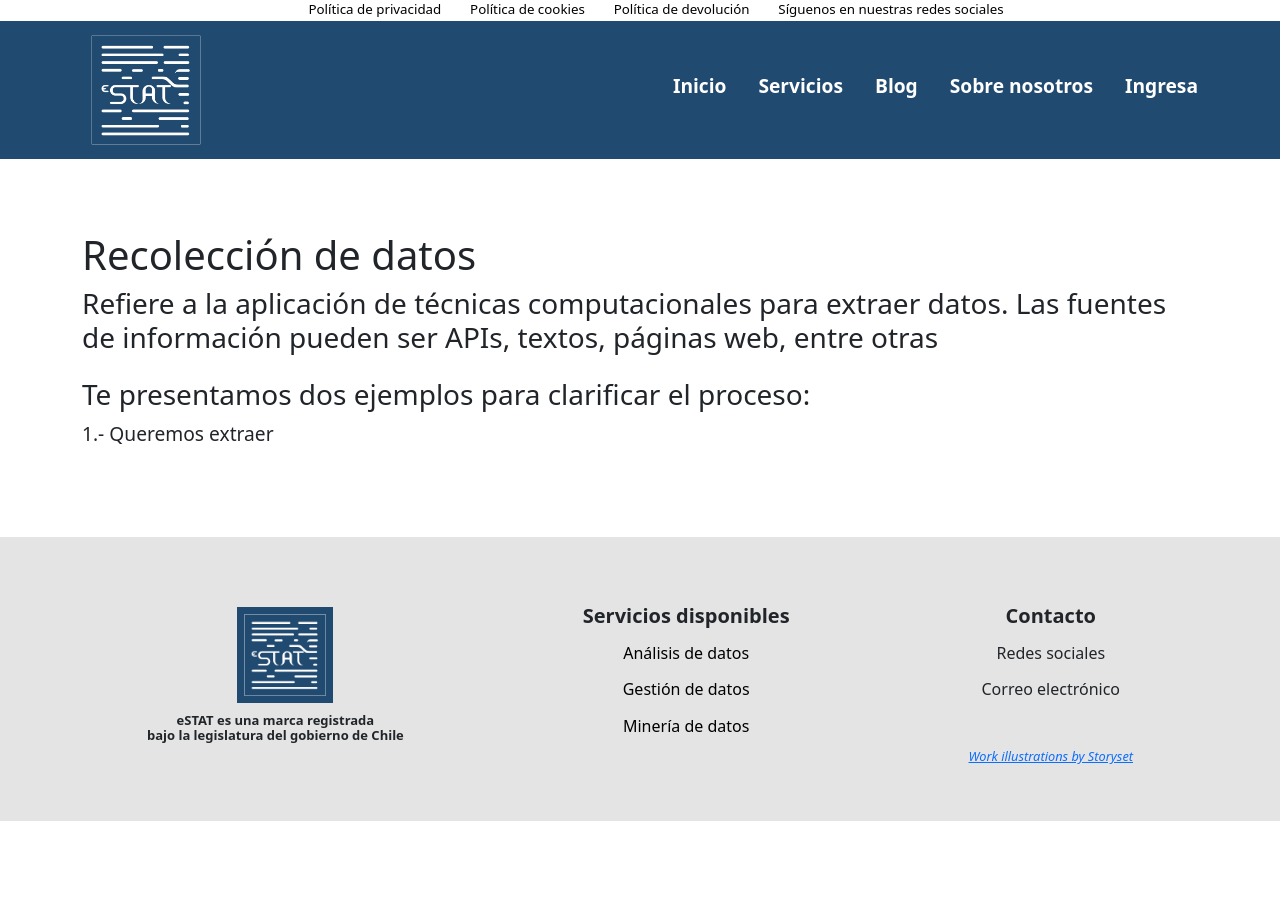
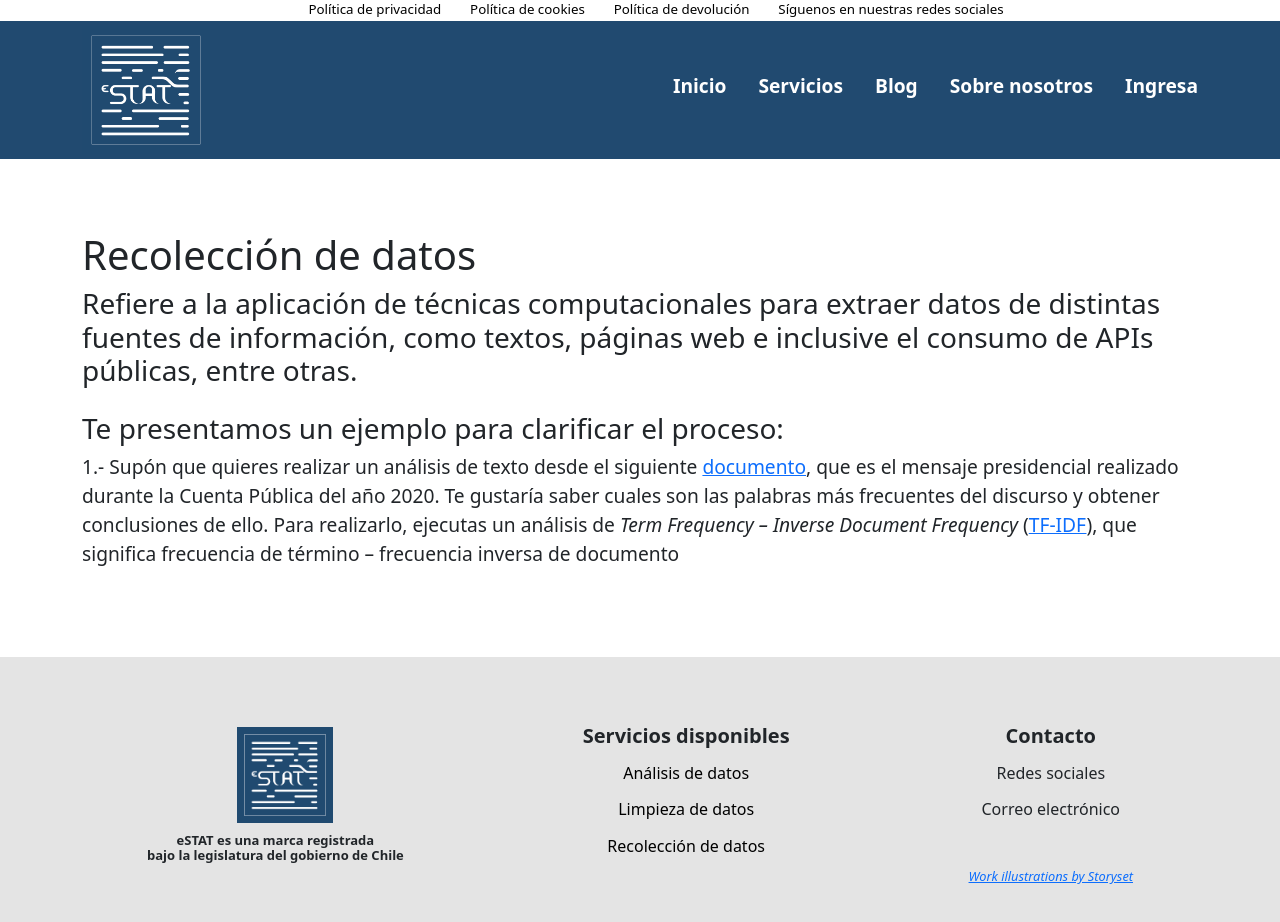
Before and after one commit to MarcoPavez/eSTAT, a React (Create React App) app in the folder client/: page /servicios/recoleccion in a window 1280 px wide. Shown: the top 922 px of the page. Before the commit the page ends 821 px from the top, so only its background shows below. Built offline with nearby package versions, Linux system fonts and the light colour scheme.

Commit message:
Cambios en descripciones de las páginas de cada servicio; cambios visual en footer

```diff
--- a/client/src/components/Footer.jsx
+++ b/client/src/components/Footer.jsx
@@ -1,48 +1,53 @@
-import React from 'react'
-import logo from "../img/logo.jpg"
-import { Link } from 'react-router-dom'
+import React from "react";
+import logo from "../img/logo.jpg";
+import { Link } from "react-router-dom";
 
 function Footer() {
   return (
-
     <div class="fixed-bottom" className="footer">
-
       <div className="resenia">
-
         <Link to="/">
           <img src={logo} alt="Error al cargar el logotipo" />
         </Link>
-        <h6>eSTAT es una marca registrada<br />bajo la legislatura del gobierno de Chile</h6>
-
+        <h6>
+          eSTAT es una marca registrada
+          <br />
+          bajo la legislatura del gobierno de Chile
+        </h6>
       </div>
 
       <div className="productosFooter">
-
         <ul>
           <h5>Servicios disponibles</h5>
-          <li>Análisis de datos</li>
-          <li>Gestión de datos</li>
-          <li>Minería de datos</li>
+          <Link to="/servicios/analisis" style={{textDecoration:"none"}}>
+            <li>Análisis de datos</li>
+          </Link>
+          <Link to="/servicios/limpieza" style={{textDecoration:"none"}}>
+            <li>Limpieza de datos</li>
+          </Link>
+          <Link to="/servicios/recoleccion" style={{textDecoration:"none"}}>
+            <li>Recolección de datos</li>
+          </Link>
         </ul>
-
       </div>
 
       <div className="contacto">
-
         <ul>
           <h5>Contacto</h5>
           <li>Redes sociales</li>
           <li>Correo electrónico</li>
         </ul>
 
-        <figcaption><h6><a href="https://storyset.com/work">Work illustrations by Storyset</a></h6></figcaption>
-
+        <figcaption>
+          <h6>
+            <a href="https://storyset.com/work">
+              Work illustrations by Storyset
+            </a>
+          </h6>
+        </figcaption>
       </div>
-
-
     </div>
-
-  )
+  );
 }
 
-export default Footer
+export default Footer;
--- a/client/src/pages/AnalisisDatos.jsx
+++ b/client/src/pages/AnalisisDatos.jsx
@@ -8,16 +8,16 @@ function AnalisisDatos() {
       <div className="analisisDatos">
         <h1>Análisis de datos</h1>
         <h3>
-          Refiere a la aplicación de técnicas estadísticas y computacionales a un
-          set de datos prestablecido.
+          Refiere a la aplicación de técnicas estadísticas y computacionales a
+          un set de datos prestablecido.
         </h3>
       </div>
       <div className="inicioEjemplo">
-        <h3>Te presentamos dos ejemplos para clarificar el proceso:</h3>
+        <h3>Te presentamos un ejemplo para clarificar el proceso:</h3>
         <p>
           1.- Supón que, desde el siguiente set de datos, queremos realizar un
-          análisis descriptivo de la distribución del prespuesto agrícola en las
-          comunas de la región de O'Higgins. Luego del proceso de limpieza,
+          análisis descriptivo de la distribución del prespuesto agrícola en los
+          productores de la región de O'Higgins. Luego del proceso de limpieza,
           transformación y visualización de los datos, obtienes el siguiente
           resultado.
         </p>
@@ -25,16 +25,16 @@ function AnalisisDatos() {
           <img src={qqplot} alt="Error al cargar imagen" />
         </div>
         <p>
-          Los cuartiles teóricos (theoretical quantiles) señalan como debiese
-          ser la distribución perfecta de los datos que estamos tratando (en
-          este caso, el presupuesto agrícola en UF). Por su parte, los cuartiles
-          de la muestra (sample quartiles) indican la distribución real de los
-          datos que estamos tratando. El gráfico da a entender que estos se
-          rigen por una distribución logarítimica, esto es, una distribución
-          asimétrica que puede alcanzar valores muy elevados con respecto a su
-          media. Para obtener un análisis más detallado, analizamos la variable
-          "estrato de productor" para determinar la distribución del presupuesto
-          agrícola entre los distintos grupos de productores. {" "}
+          Los cuartiles teóricos (theoretical quantiles) indican la distribución
+          perfecta de los datos que estamos tratando (en este caso, el
+          presupuesto agrícola en UF). Por su parte, los cuartiles de la muestra
+          (sample quartiles) indican la distribución real de los datos que
+          estamos tratando. El gráfico da a entender que estos se rigen por una
+          distribución logarítimica, esto es, una distribución asimétrica que
+          puede alcanzar valores muy elevados con respecto a su media. Para
+          obtener un análisis más detallado, analizamos la variable "estrato de
+          productor" para determinar la distribución del presupuesto agrícola
+          entre los distintos grupos de productores.{" "}
         </p>
       </div>
 
@@ -42,16 +42,17 @@ function AnalisisDatos() {
         <img src={geombar} alt="Error al cargar imagen" />
       </div>
       <div className="interpretacionGeombar">
-        <p>Del gráfico se desprende que los estratos con mayor financiamiento
+        <p>
+          Del gráfico se desprende que los estratos con mayor financiamiento
           monetario por la ley N° 18.450 son los Empresarios Medianos y las
           Organizaciones de Pequeños Usuarios. Podemos interpretar de esta
           información que la ley promueve, por un lado, la asociatividad entre
           los productores, apostando por la organización de los mismos y por su
-          capacidad para presentar proyectos de acceso al agua más competentes, rentables
-          y amplios, que vayan en sintonía con los propósitos de la normativa.
-          Por otro lado, la ley busca subvencionar el acceso al agua de los Empresarios
-          Medianos, a fin de que sus gastos se enfoquen netamente en la producción
-          agrícola como también en la mano de obra.
+          capacidad para presentar proyectos de acceso al agua más competentes,
+          rentables y amplios, que vayan en sintonía con los propósitos de la
+          normativa. Por otro lado, la ley busca subvencionar el acceso al agua
+          de los Empresarios Medianos, a fin de que sus gastos se enfoquen
+          netamente en la producción agrícola como también en la mano de obra.
         </p>
       </div>
     </div>
--- a/client/src/pages/LimpiezaDatos.jsx
+++ b/client/src/pages/LimpiezaDatos.jsx
@@ -15,7 +15,7 @@ function LimpiezaDatos() {
         <p>Supón que, desde <a href="https://docs.google.com/spreadsheets/d/e/2PACX-1vRUNNcgHS445SOVNy9ES2grwTp72yGoMBn7fcdRUesRVBnadVRrpth4jb2vWQDTPiwhUBJW5EzeTrk7/pubhtml?gid=1937433307&single=true">el siguiente set de datos</a>, (proporcionado por el <a href="https://www.cr2.cl/acerca-del-cr2/">Centro de Ciencia del Clima y la Resiliencia (CR)<sup>2</sup></a>), necesitamos obtener los datos faltantes de precipitaciones durante los años 2018-2019. Estos datos son emitidos por las diferentes estaciones meteorológicas existentes a lo largo del país. Posterior a realizar un análisis de completitud de los atributos del set de datos, se tiene, por ejemplo, que </p>
         <img src={plotIncompletitud} alt="El gráfico permite ver los atributos con el mayor porcentaje de incompletitud en sus datos"></img>
         <p>Del gráfico se concluye que la mayoría de los atributos del set de datos presenta alrededor de un 30% de datos faltantes, factor que puede incidir en la distribución de la muestra, el posterior análisis y, en definitiva, la investigación. Para este tipo concreto de dificultades, las alternativas existentes se centran en la <a href="https://rpubs.com/paraneda/imputacion">imputación de datos</a>.
-          Por ello, aplicamos una imputación por la media de los datos faltantes. Esta decisión siempre debe evaluarse en base al tipo de datos que tengamos y al tratamiento que queramos darle a los datos, a sabiendas que existen métodos más robustos para determinar la falta de información. Así, tras la aplicación de procesos computacionales y estadísticos,</p>
+          Por ello, aplicamos una imputación por la media de los datos faltantes. Esta decisión siempre debe evaluarse en base al tipo de datos que tengamos y al tratamiento que queramos darle a los datos, a sabiendas que existen métodos más robustos para determinar la falta de información. Así, tras la aplicación de la imputación, se puede apreciar en el gráfico de la derecha que los datos faltantes se han establecido.</p>
         <div className="plot">
           <img src={plotFaltantes} alt="El gráfico permite ver los datos faltantes según los meses de las mediciones meteorológicas"></img>
           <img src={plotCompletos} alt="El gráfico demuestra la completitud de los datos luego de la interpolación"></img>
--- a/client/src/pages/RecoleccionDatos.jsx
+++ b/client/src/pages/RecoleccionDatos.jsx
@@ -1,18 +1,36 @@
-import React from 'react'
+import React from "react";
 
 function RecoleccionDatos() {
   return (
     <div className="container">
       <div className="recoleccionDatos">
         <h1>Recolección de datos</h1>
-        <h3>Refiere a la aplicación de técnicas computacionales para extraer datos. Las fuentes de información pueden ser APIs, textos, páginas web, entre otras</h3>
+        <h3>
+          Refiere a la aplicación de técnicas computacionales para extraer datos
+          de distintas fuentes de información, como textos, páginas web e
+          inclusive el consumo de APIs públicas, entre otras.
+        </h3>
       </div>
       <div className="inicioEjemplo">
-        <h3>Te presentamos dos ejemplos para clarificar el proceso:</h3>
-        <p>1.- Queremos extraer </p>
+        <h3>Te presentamos un ejemplo para clarificar el proceso:</h3>
+        <p>
+          1.- Supón que quieres realizar un análisis de texto desde el siguiente{" "}
+          <a href="https://s3.amazonaws.com/gobcl-prod/public_files/Campa%C3%B1as/Cuenta-P%C3%BAblica-2020/MENSAJE-PRESIDENCIAL-2020.pdf">
+            documento
+          </a>
+          , que es el mensaje presidencial realizado durante la Cuenta Pública
+          del año 2020. Te gustaría saber cuales son las palabras más frecuentes
+          del discurso y obtener conclusiones de ello. Para realizarlo, ejecutas
+          un análisis de <i>Term Frequency – Inverse Document Frequency</i> (
+          <a href="https://www.geeksforgeeks.org/understanding-tf-idf-term-frequency-inverse-document-frequency/">
+            TF-IDF
+          </a>
+          ), que significa frecuencia de término – frecuencia inversa de
+          documento
+        </p>
       </div>
     </div>
-  )
+  );
 }
 
-export default RecoleccionDatos
+export default RecoleccionDatos;
```
Also changed, not shown: client/src/img/imagenFondo.png (added).
